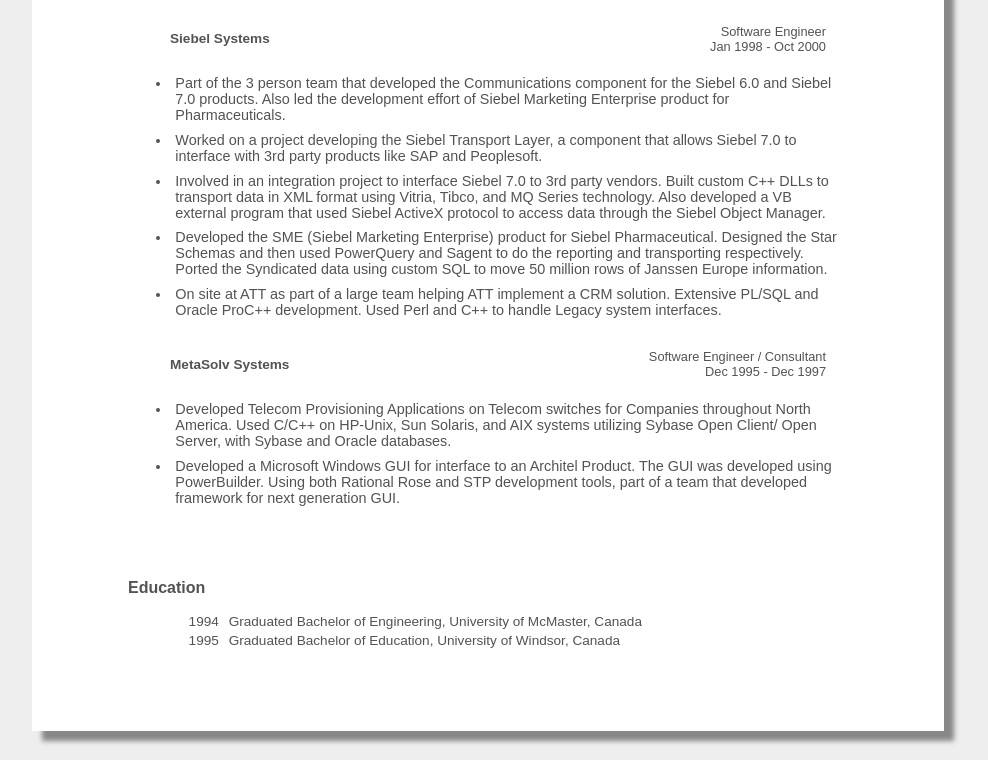
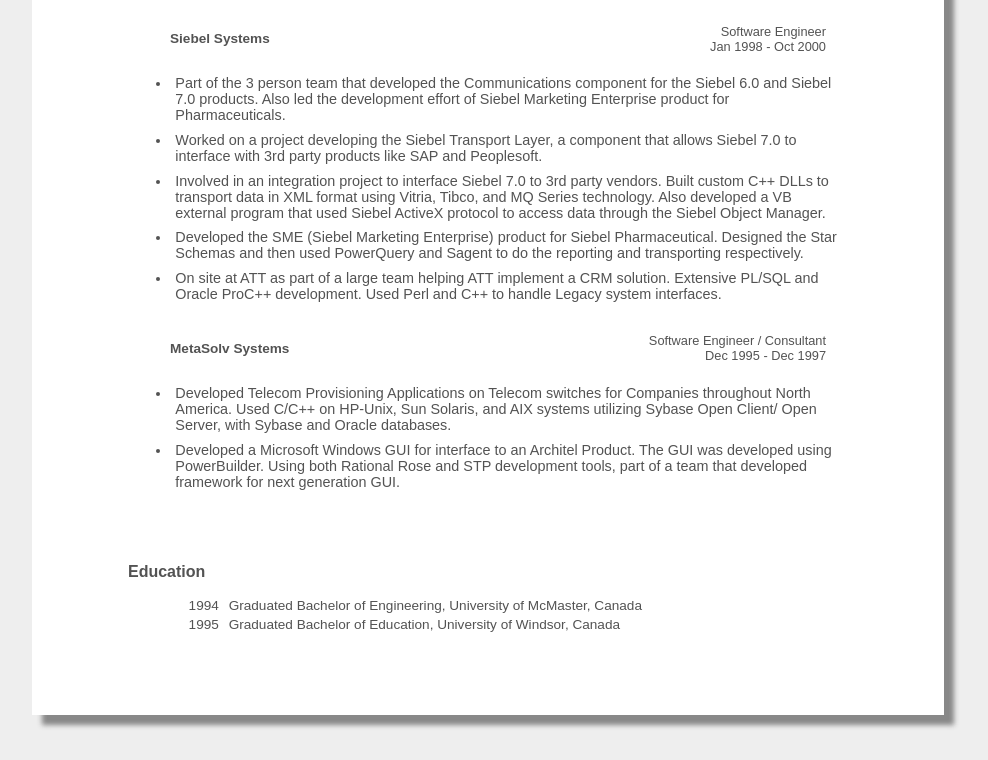
Before and after one commit to mkadlec/mkadlec.github.io, a plain HTML site: page index.html in a window 1280 px wide. Shown: the part 2235-2995 px from the top of the page, without its empty margins (152-1140 px from the left). Drawn offline with Linux system fonts and the light colour scheme.

Commit message:
removed some verbage

```diff
--- a/index.html
+++ b/index.html
@@ -282,7 +282,7 @@
 							<ul>
 							<li>Implemented large-scale eGain product solutions for ABN-AMRO Bank, MP3.com, American Airlines Cargo, and King County Library.</li>
 							<li>Customizations were done using JavaScript, ASP, C++, Java, JNI, and Perl on platforms that include Windows NT, Sun Solaris, and Windows 2000 Server; with Oracle and SQL Server databases.</li>
-								<li>Developed a custom call center bridge to the existing King County Library NEC telephony system.  Coded C++ DLLs to interface with the phone system using NEC Openworx protocol, and also wrote the corresponding Java JNI wrappers to call the DLL methods.</li>
+							<li>Developed a custom call center bridge to the existing King County Library NEC telephony system.  Coded C++ DLLs to interface with the phone system using NEC Openworx protocol, and also wrote the corresponding Java JNI wrappers to call the DLL methods.</li>
 							</ul>
 						</td>
 					</tr>
@@ -296,7 +296,7 @@
 							<li>Part of the 3 person team that developed the Communications component for the Siebel 6.0 and Siebel 7.0 products. Also led the development effort of Siebel Marketing Enterprise product for Pharmaceuticals.</li>
 							<li>Worked on a project developing the Siebel Transport Layer, a component that allows Siebel 7.0 to interface with 3rd party products like SAP and Peoplesoft.</li>
 								<li>Involved in an integration project to interface Siebel 7.0 to 3rd party vendors.  Built custom C++ DLLs to transport data in XML format using Vitria, Tibco, and MQ Series technology.  Also developed a VB external program that used Siebel ActiveX protocol to access data through the Siebel Object Manager.</li>
-								<li>Developed the SME (Siebel Marketing Enterprise) product for Siebel Pharmaceutical.  Designed the Star Schemas and then used PowerQuery and Sagent to do the reporting and transporting respectively.  Ported the Syndicated data using custom SQL to move 50 million rows of Janssen Europe information.</li>
+								<li>Developed the SME (Siebel Marketing Enterprise) product for Siebel Pharmaceutical.  Designed the Star Schemas and then used PowerQuery and Sagent to do the reporting and transporting respectively.</li>
 								<li>On site at ATT as part of a large team helping ATT implement a CRM solution.  Extensive PL/SQL and Oracle ProC++ development.  Used Perl and C++ to handle Legacy system interfaces. </li>
 							</ul>
 						</td>
```
